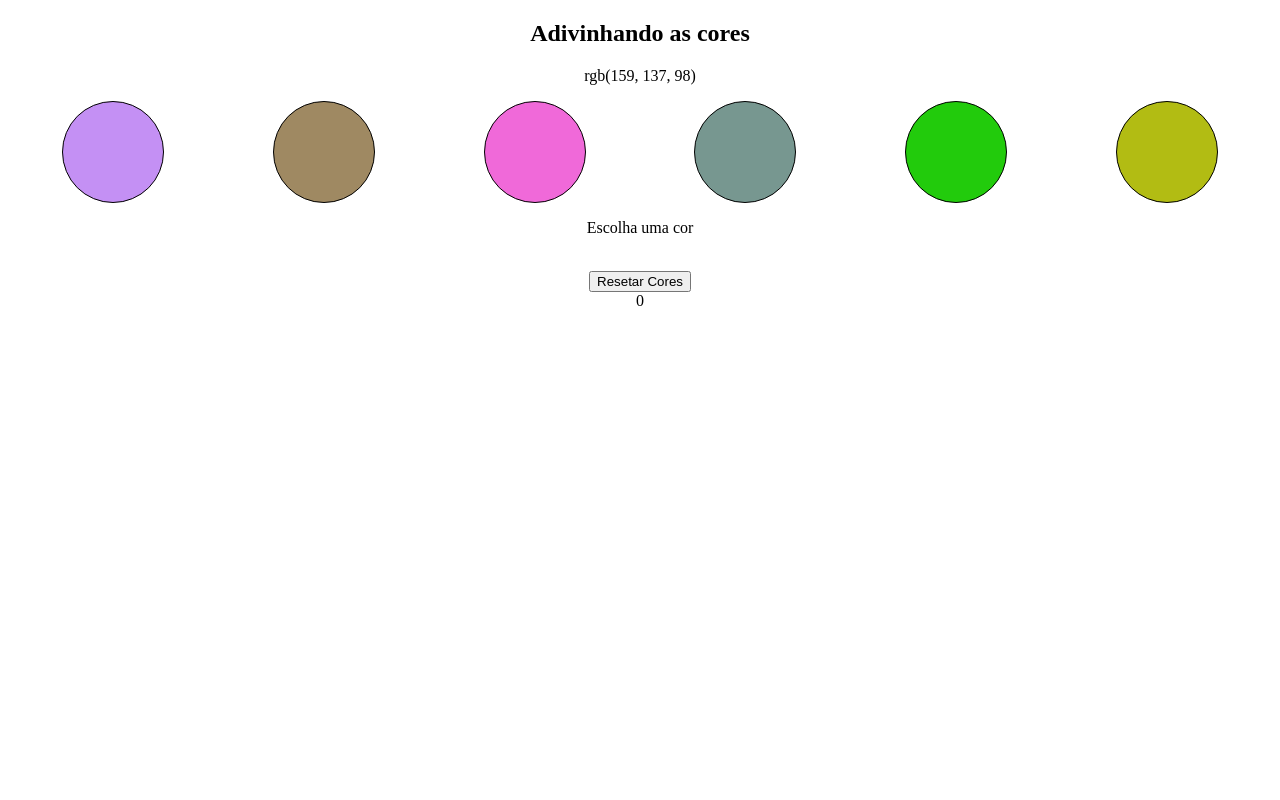
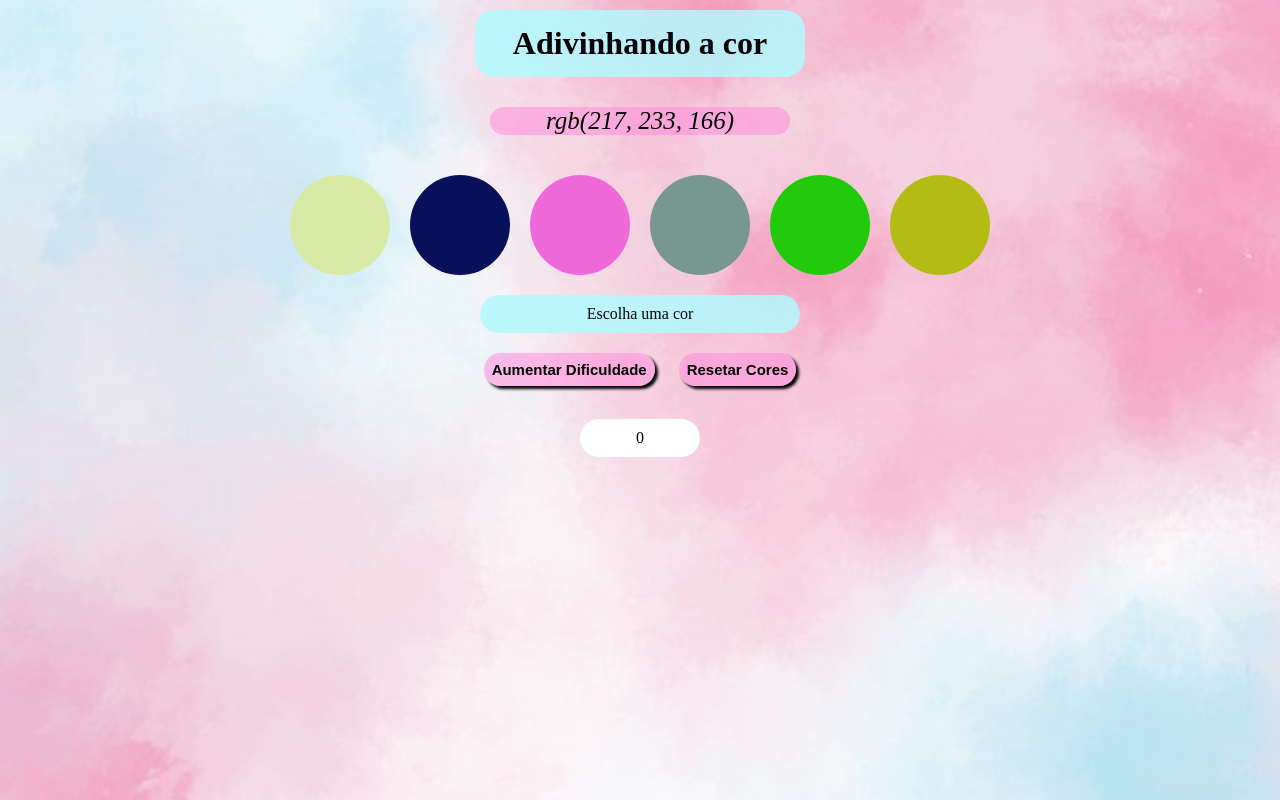
Before and after one commit to tryber/sd-015-b-project-color-guess, a website: page index.html in a window 1280 px wide. Drawn offline with Linux system fonts and the light colour scheme.

Commit message:
Estilizacao pessoal

```diff
--- a/index.html
+++ b/index.html
@@ -9,9 +9,9 @@
 </head>
 <body>
   <header>
-    <h2 id='title'>
-      Adivinhando as cores
-    </h2>
+    <h1 id='title'>
+      Adivinhando a cor
+    </h1>
   </header>
   <main>
     <section>
@@ -19,8 +19,10 @@
       </p>
       <div id='div-balls'></div>
       <p id='answer'>Escolha uma cor</p>
-      <br>
-      <button id='reset-game'>Resetar Cores</button>
+      <div id='buttons'>
+        <button id='level-up'>Aumentar Dificuldade</button>
+        <button id='reset-game'>Resetar Cores</button>
+      </div>
       <br>
       <div id='score'>0</div>
     </section>
--- a/script.js
+++ b/script.js
@@ -1,5 +1,5 @@
 const showRGB = document.getElementById('rgb-color');
-const level = 100;
+let level = 100;
 const divBalls = document.getElementById('div-balls');
 let score = 0;
 const answer = document.getElementById('answer');
@@ -13,11 +13,11 @@ function scoreShow() {
 function levelLimited(number) {
   let output = 0;
 
-  if (number > 0 && number <= 255) {
+  if (number >= 0 && number <= 255) {
     output = number;
   } else {
-    const newNumberRandom = Math.random() * 254;
-    const newNumber = Math.round(newNumberRandom);
+    const newNumberRandom = Math.random() * 255;
+    const newNumber = Math.floor(newNumberRandom);
     output = newNumber;
   }
 
@@ -26,8 +26,8 @@ function levelLimited(number) {
 
 function colorBall(r, g, b) {
   const ball = document.querySelectorAll('.ball');
-  const correct = Math.random(1) * ball.length;
-  const correctBall = Math.round(correct);
+  const correct = Math.random() * ball.length;
+  const correctBall = Math.floor(correct);
 
   for (let index = 0; index < ball.length; index += 1) {
     const redMath = r * (index + level);
@@ -41,7 +41,7 @@ function colorBall(r, g, b) {
     ball[index].style.backgroundColor = `rgb${colorBallRGB}`;
   }
 
-  ball[correctBall].style.backgroundColor = `rgb(${r}, ${g}, ${b})`;
+  ball[correctBall].style.backgroundColor = showRGB.innerText;
 }
 
 function randomRGB() {
@@ -69,6 +69,7 @@ function addBall(number) {
 }
 
 addBall(6);
+randomRGB();
 
 function selectBallMSG(ball) {
   if (ball.style.backgroundColor === showRGB.innerText) {
@@ -98,7 +99,16 @@ function startGame() {
 
 const buttonResetColors = document.getElementById('reset-game');
 buttonResetColors.addEventListener('click', startGame);
+const buttonLevelUp = document.getElementById('level-up');
 
-window.onload = function start() {
-  randomRGB();
-};
+function levelUp() {
+  if (level > 0) {
+    level -= 10;
+    addBall(1);
+    randomRGB();
+  } else {
+    buttonLevelUp.innerText = 'Dificuldade máxima';
+  }
+}
+
+buttonLevelUp.addEventListener('click', levelUp);
--- a/style.css
+++ b/style.css
@@ -1,17 +1,77 @@
 body {
+  background-image: url('imgs/bkaquarela.jpg');
+  background-repeat: no-repeat;
+  background-size: cover;
+  background-attachment: fixed;
   text-align: center;
+}
+
+button {
+  border: none;
+  background-color: rgba(255, 141, 221, 0.562);
+  border-radius: 20px;
+  box-shadow: 3px 3px 3px rgb(0, 0, 0);
+  font-size: 15px;
+  font-weight: bold;
+  margin: 10px;
+  padding: 8px;
+}
+
+button:hover {
+  border: none;
+  background-color: rgb(255, 141, 221);
+}
+
+button:active {
+  box-shadow: none;
+  transform: translateY(5px);
+}
+
+#title {
+  background-color: rgba(177, 250, 255, 0.842);
+  border-radius: 20px;
+  padding: 15px;
+  margin: 10px auto;
+  width: 300px;
+}
+
+#rgb-color {
+  background-color: rgba(255, 141, 221, 0.562);
+  border-radius: 20px;
+  display: block;
+  font-size: 25px;
+  font-style: italic;
+  margin: 30px auto;
+  width: 300px;
 }
 
 #div-balls {
   align-items: center;
   align-content: center;
   display: flex;
-  justify-content: space-around;
+  justify-content: center;
+}
+
+#answer {
+  background-color: rgba(177, 250, 255, 0.842);
+  border-radius: 20px;
+  padding: 10px;
+  margin: 10px auto;
+  width: 300px;
+}
+
+#score {
+  background-color: white;
+  border-radius: 20px;
+  padding: 10px;
+  margin: 5px auto;
+  width: 100px;
 }
 
 .ball {
-  border: 1px solid black;
+  background-color: white;
   border-radius: 100%;
   height: 100px;
+  margin: 10px;
   width: 100px;
 }
```
Also changed, not shown: imgs/bkaquarela.jpg (added).
